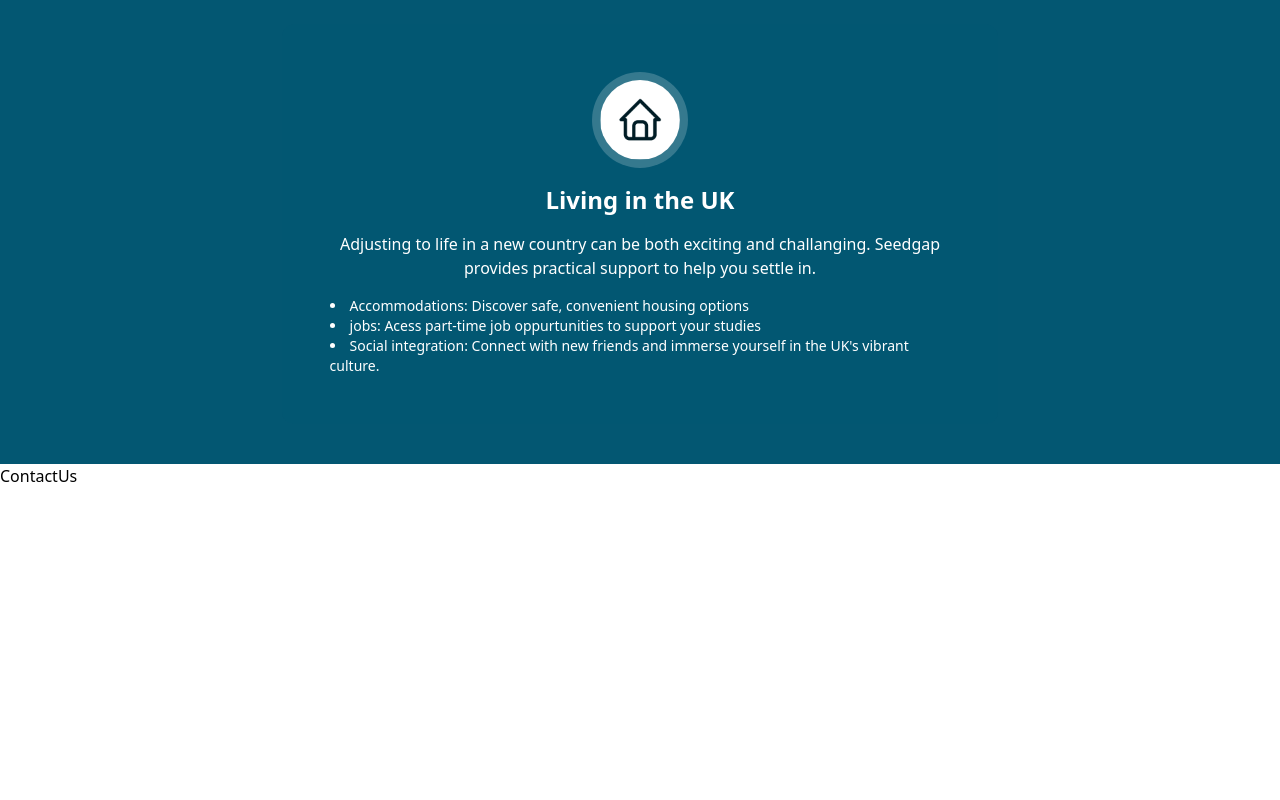
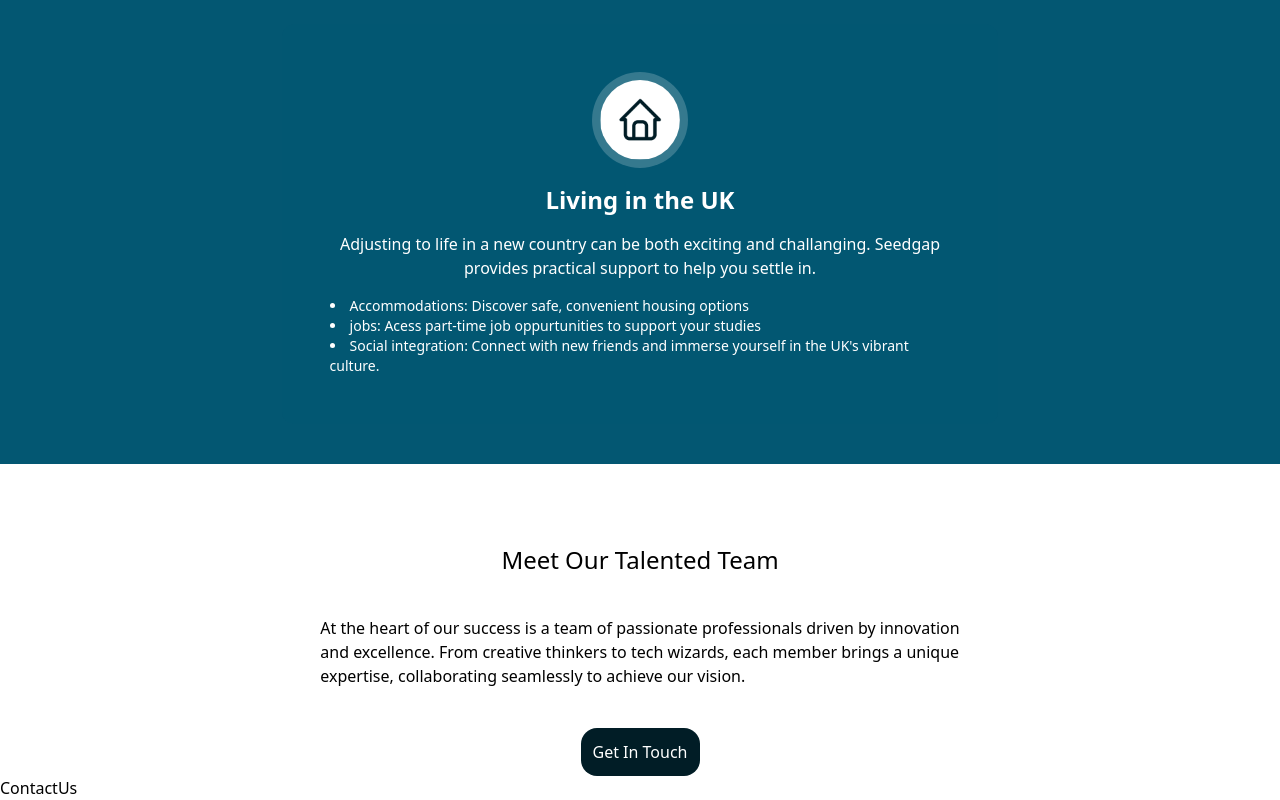
Before and after one commit to covey-codes/nexora, a React (Vite) app: page / in a window 1280 px wide. Shown: the part 2391-3191 px from the top of the page. Before the commit the page ends 2879 px from the top, so only its background shows below. Built offline with nearby package versions, Linux system fonts and the light colour scheme.

Commit message:
working on the team section

```diff
--- a/src/components/MeetOurTeam.tsx
+++ b/src/components/MeetOurTeam.tsx
@@ -2,7 +2,15 @@
 const MeetOurTeam = () => {
   return (
     <div>
-
+      <div className="flex justify-center items-center flex-col mt-20">
+        <h1 className="text-2xl font-semi-bold mb-10">Meet Our Talented Team</h1>
+        <p>At the heart of our success is a team of passionate professionals driven by innovation <br /> and excellence. From creative thinkers to tech wizards, each member brings a unique <br /> expertise, collaborating seamlessly to achieve our vision.</p>
+        <div>
+          <button className="bg-[#011D26] text-white py-3 px-3 rounded-2xl mt-10">
+            Get In Touch
+          </button>
+        </div>
+      </div>
     </div>
   )
 }
```
